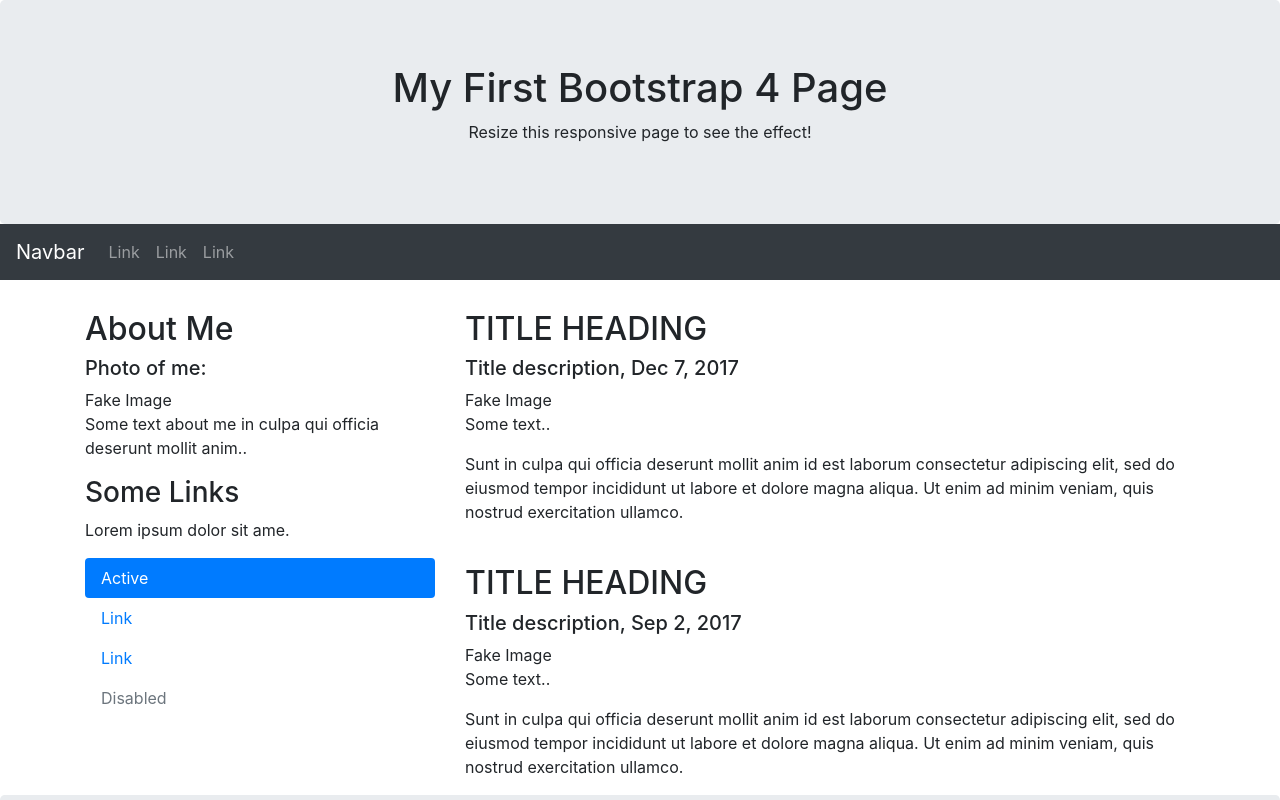
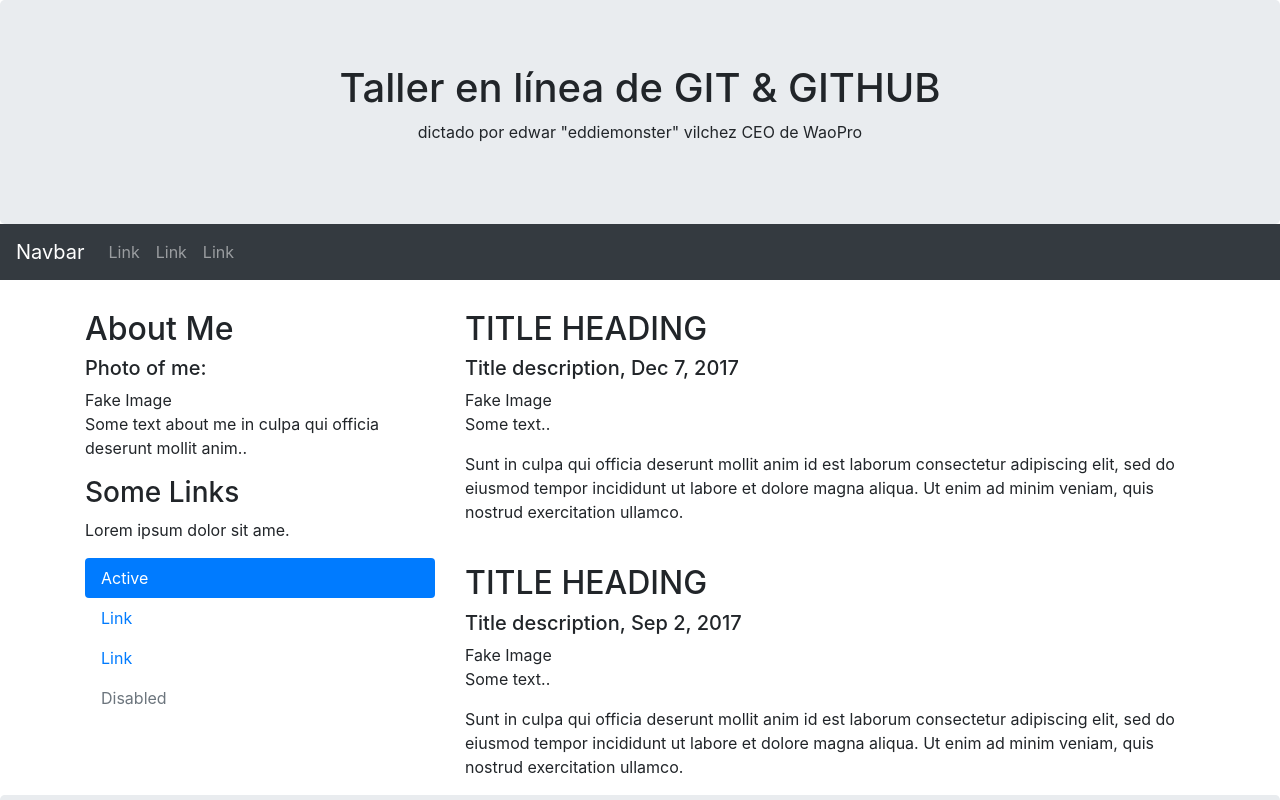
Before and after one commit to edwarvilchez/tallerdegit, a plain HTML site: page index.html in a window 1280 px wide. Shown: the top 800 px of the page. Drawn offline with nearby package versions, Linux system fonts and the light colour scheme.

Commit message:
Cambiamos el titulo, el subtitulo y lo traducimos al español

```diff
--- a/index.html
+++ b/index.html
@@ -9,8 +9,8 @@
 <body>
 
 	<div class="jumbotron text-center" style="margin-bottom:0">
-		<h1>My First Bootstrap 4 Page</h1>
-		<p>Resize this responsive page to see the effect!</p>
+		<h1>Taller en línea de GIT & GITHUB</h1>
+		<p>dictado por edwar "eddiemonster" vilchez CEO de WaoPro</p>
 	</div>
 
 	<nav class="navbar navbar-expand-sm bg-dark navbar-dark">
```
